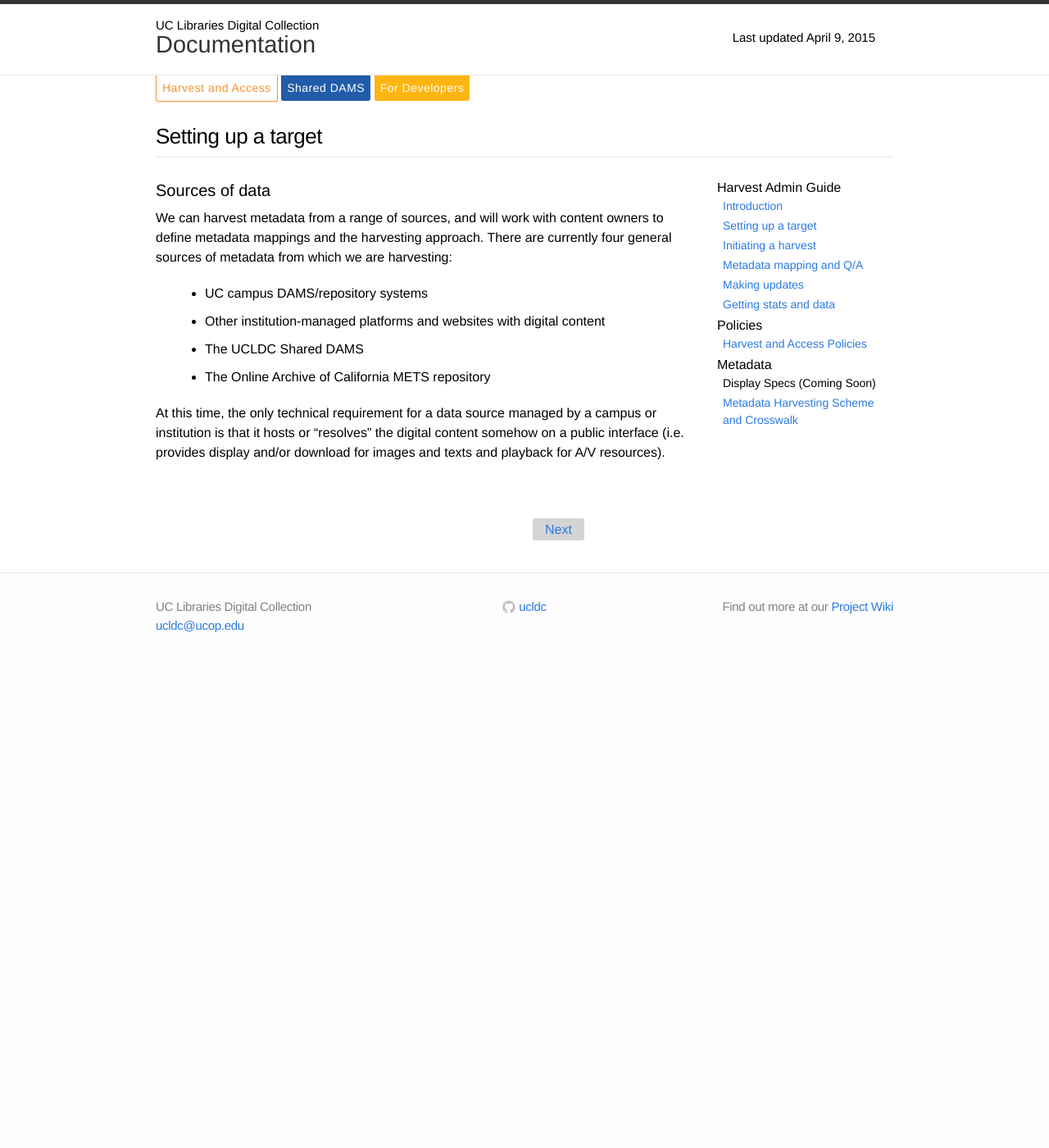
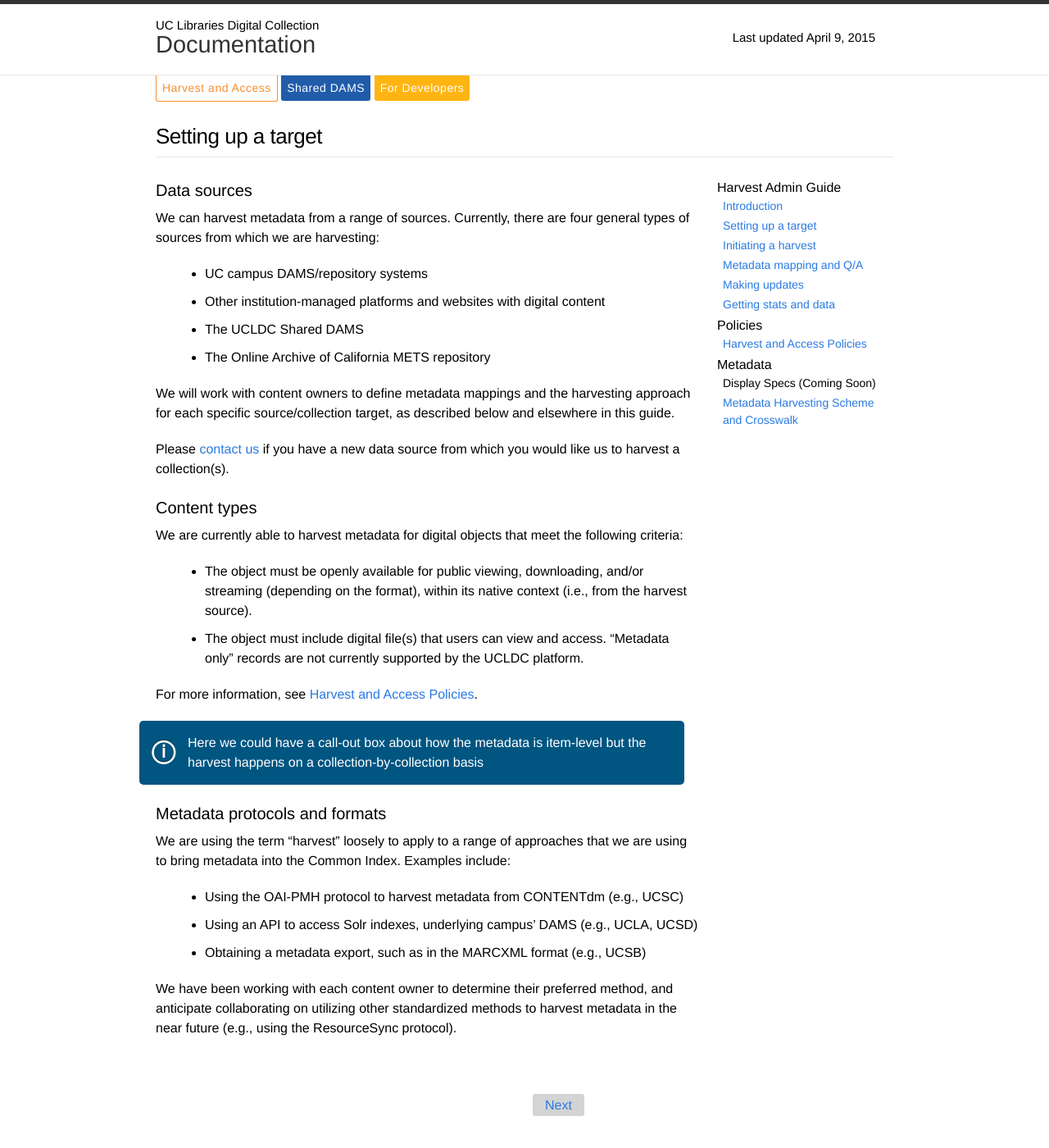
Before and after one commit to ucldc/ucldc-docs, a Jekyll site: the page built from docs/registry/harvest-sources.md, in a window 1280 px wide and 1400 px high. Shown: the whole window at 82% size. Built offline with Jekyll 4.4.1, drawn with Linux system fonts in a browser that asks for light colours; nearby versions of some CDN libraries.

Commit message:
Update harvest-sources.md
fleshed out based on Adrian's document

```diff
--- a/docs/registry/harvest-sources.md
+++ b/docs/registry/harvest-sources.md
@@ -6,17 +6,33 @@
 breadcrumbs: Calisphere Admin Guide
 ---
 
-##Sources of data
-We can harvest metadata from a range of sources, and will work with content owners to define metadata mappings and the harvesting approach. There are currently four general sources of metadata from which we are harvesting:
+##Data sources
+We can harvest metadata from a range of sources. Currently, there are four general types of sources from which we are harvesting:
 
 - UC campus DAMS/repository systems
 - Other institution-managed platforms and websites with digital content
 - The UCLDC Shared DAMS
 - The Online Archive of California METS repository
 
-At this time, the only technical requirement for a data source managed by a campus or institution is that it hosts or "resolves" the digital content somehow on a public interface (i.e. provides display and/or download for images and texts and playback for A/V resources).
+We will work with content owners to define metadata mappings and the harvesting approach for each specific source/collection target, as described below and elsewhere in this guide.
 
-<!--call out info box: collection admins-->
+Please [contact us](mailto: ucldc@ucop.edu) if you have a new data source from which you would like us to harvest a collection(s).
 
+##Content types
+We are currently able to harvest metadata for digital objects that meet the following criteria:
 
-<!--call out info box: harvest happening on a collection level-->
+- The object must be openly available for public viewing, downloading, and/or streaming (depending on the format), within its native context (i.e., from the harvest source).
+- The object must include digital file(s) that users can view and access. "Metadata only" records are not currently supported by the UCLDC platform.
+
+For more information, see [Harvest and Access Policies]({{ site.url }}{{ site.baseurl }}/docs/registry/access-policies/).
+
+<div class="note"><p>Here we could have a call-out box about how the metadata is item-level but the harvest happens on a collection-by-collection basis</p></div>
+
+##Metadata protocols and formats
+We are using the term "harvest" loosely to apply to a range of approaches that we are using to bring metadata into the Common Index.  Examples include:
+
+- Using the OAI-PMH protocol to harvest metadata from CONTENTdm (e.g., UCSC)
+- Using an API to access Solr indexes, underlying campus' DAMS (e.g., UCLA, UCSD)
+- Obtaining a metadata export, such as in the MARCXML format (e.g., UCSB)
+
+We have been working with each content owner to determine their preferred method, and anticipate collaborating on utilizing other standardized methods to harvest metadata in the near future (e.g., using the ResourceSync protocol).
```
